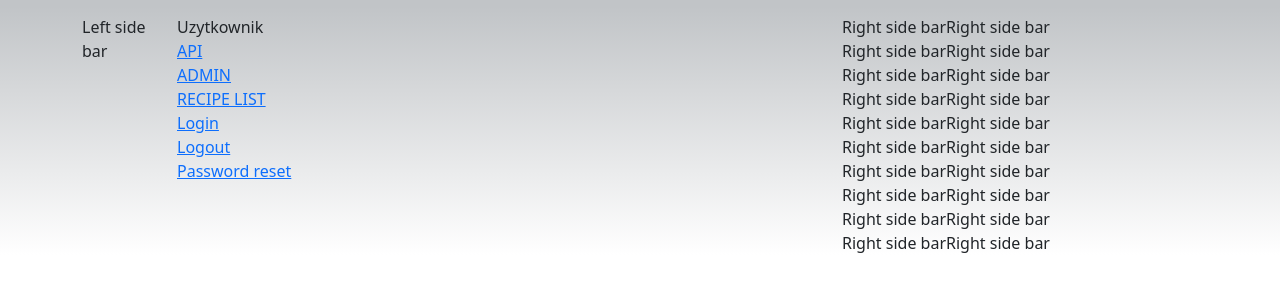
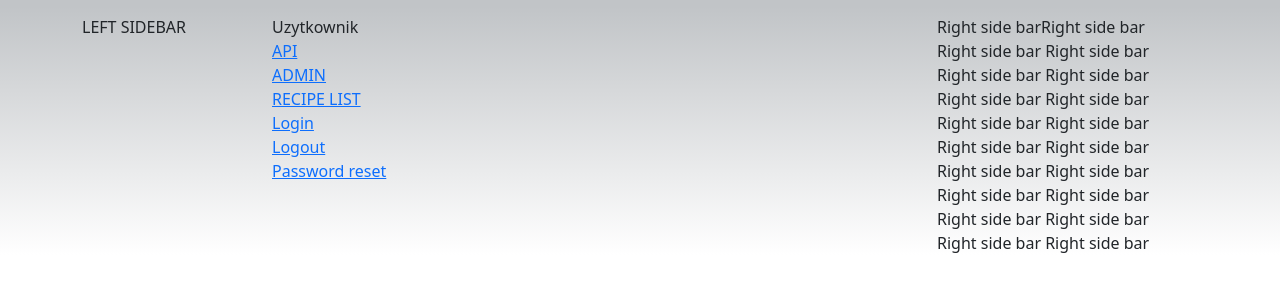
Before and after one commit to Tomczan/recipes-finder-django, a Django app: page / in a window 1280 px wide. Shown: the part 56-356 px from the top of the page. Run offline with Django 3.2, Linux system fonts and the light colour scheme.

Commit message:
WIP: django templates

```diff
--- a/recipes_finder/recipe/templates/base.html
+++ b/recipes_finder/recipe/templates/base.html
@@ -59,8 +59,19 @@
         </nav>
     </header>
     {% comment %} content {% endcomment %}
-
-    {% block content %}{% endblock content %}
+    <div class="container">
+        <div class="row">
+            <div class="col-md-2 d-none d-md-block">
+                {% block left_sidebar %}{% endblock left_sidebar %}
+            </div>
+            <div class="col-xs-8 col-md-7 ">
+                {% block content %}{% endblock content %}
+            </div>
+            <div class="col-md-3 col-sx-4">
+                {% block right_sidebar %}{% endblock right_sidebar %}
+            </div>
+        </div>
+    </div>
 
     <script src="https://cdn.jsdelivr.net/npm/@popperjs/core@2.11.5/dist/umd/popper.min.js" integrity="sha384-Xe+8cL9oJa6tN/veChSP7q+mnSPaj5Bcu9mPX5F5xIGE0DVittaqT5lorf0EI7Vk" crossorigin="anonymous"></script>
     <script src="https://cdn.jsdelivr.net/npm/bootstrap@5.2.0-beta1/dist/js/bootstrap.min.js" integrity="sha384-kjU+l4N0Yf4ZOJErLsIcvOU2qSb74wXpOhqTvwVx3OElZRweTnQ6d31fXEoRD1Jy" crossorigin="anonymous"></script>
--- a/recipes_finder/recipe/templates/home.html
+++ b/recipes_finder/recipe/templates/home.html
@@ -1,27 +1,8 @@
 {% extends "base.html" %}
 
-{% block login_form %}
-<form action="/login/" method="post">
-    {{ login_form.as_p }}
-    {% csrf_token %}
-</form>
-{% endblock login_form %}
-
-{% block modal_body %}
-<form action="/account/login/" method="post">
-    {{ login_form.as_p }}
-    {% csrf_token %}
-    <p><input type="submit" value="Zaloguj"></p>
-</form>
-{% endblock modal_body %}
+{% block left_sidebar %} LEFT SIDEBAR {% endblock left_sidebar %}
 
 {% block content %}
-<div class="container">
-    <div class="row">
-        <div class="col-md-1 d-none d-md-block">
-            Left side bar
-        </div>
-        <div class="col-xs-8 col-md-7 ">
 Uzytkownik {{ user.get_username }}
 <br>
 <a href="http://127.0.0.1:8000/api/">API</a>
@@ -35,19 +16,19 @@
 <a href="http://127.0.0.1:8000/account/logout/">Logout</a>
 <br>
 <a href="http://127.0.0.1:8000/account/password_reset/">Password reset</a>
-        </div>
-        <div class="col-md-3 col-sx-4">
+{% endblock content %}
+
+
+
+{% block right_sidebar %}
 Right side barRight side bar <br>
-            Right side barRight side bar <br>
-            Right side barRight side bar <br>
-            Right side barRight side bar <br>
-            Right side barRight side bar <br>
-            Right side barRight side bar <br>
-            Right side barRight side bar <br>
-            Right side barRight side bar <br>
-            Right side barRight side bar <br>
-            Right side barRight side bar <br>
-        </div>
-    </div>
-</div>
-{% endblock content %}
+Right side bar Right side bar <br>
+Right side bar Right side bar <br>
+Right side bar Right side bar <br>
+Right side bar Right side bar <br>
+Right side bar Right side bar <br>
+Right side bar Right side bar <br>
+Right side bar Right side bar <br>
+Right side bar Right side bar <br>
+Right side bar Right side bar <br>
+{% endblock right_sidebar %}
```
Lines whose indentation alone changed are shown as unchanged.
